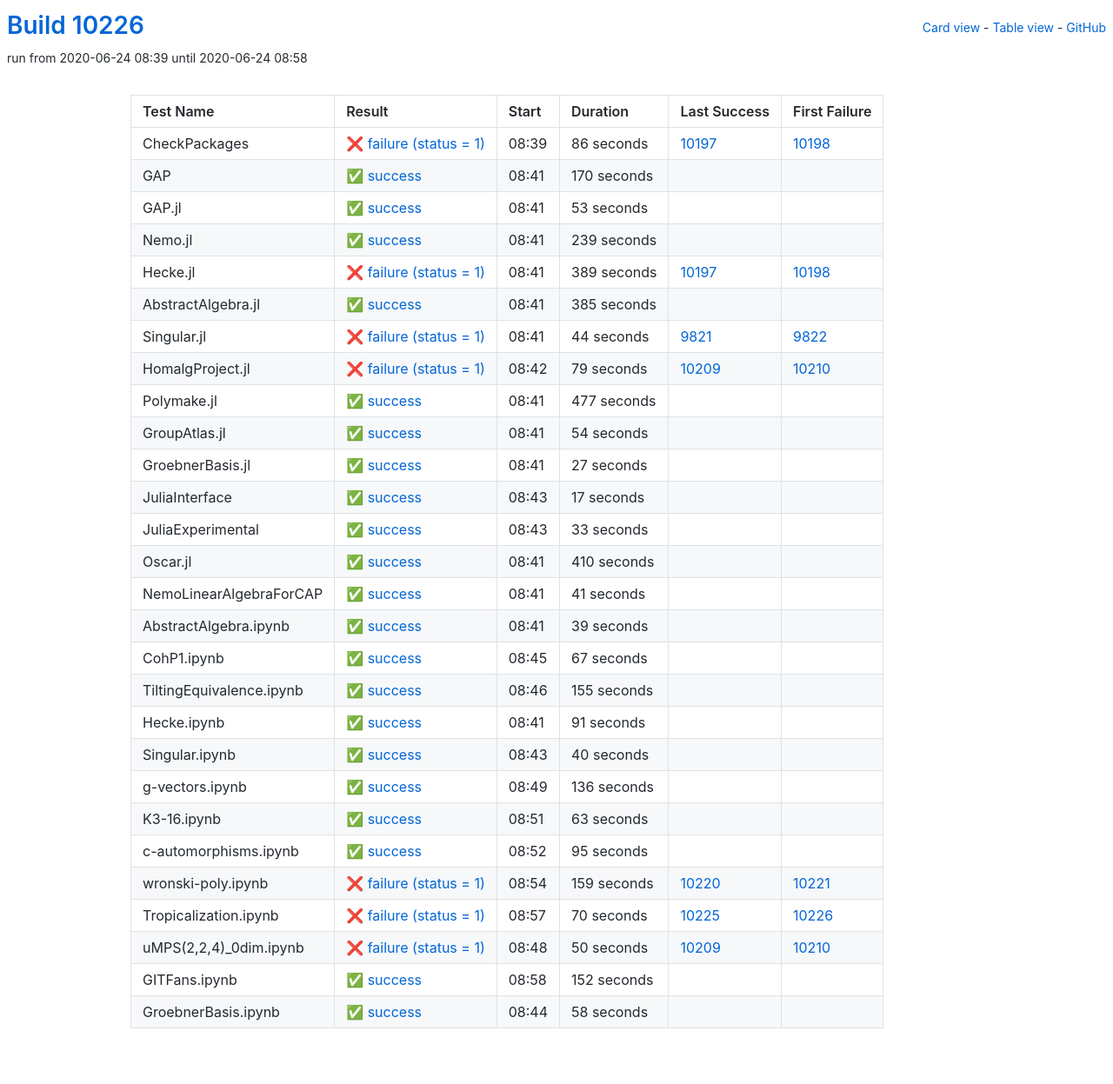
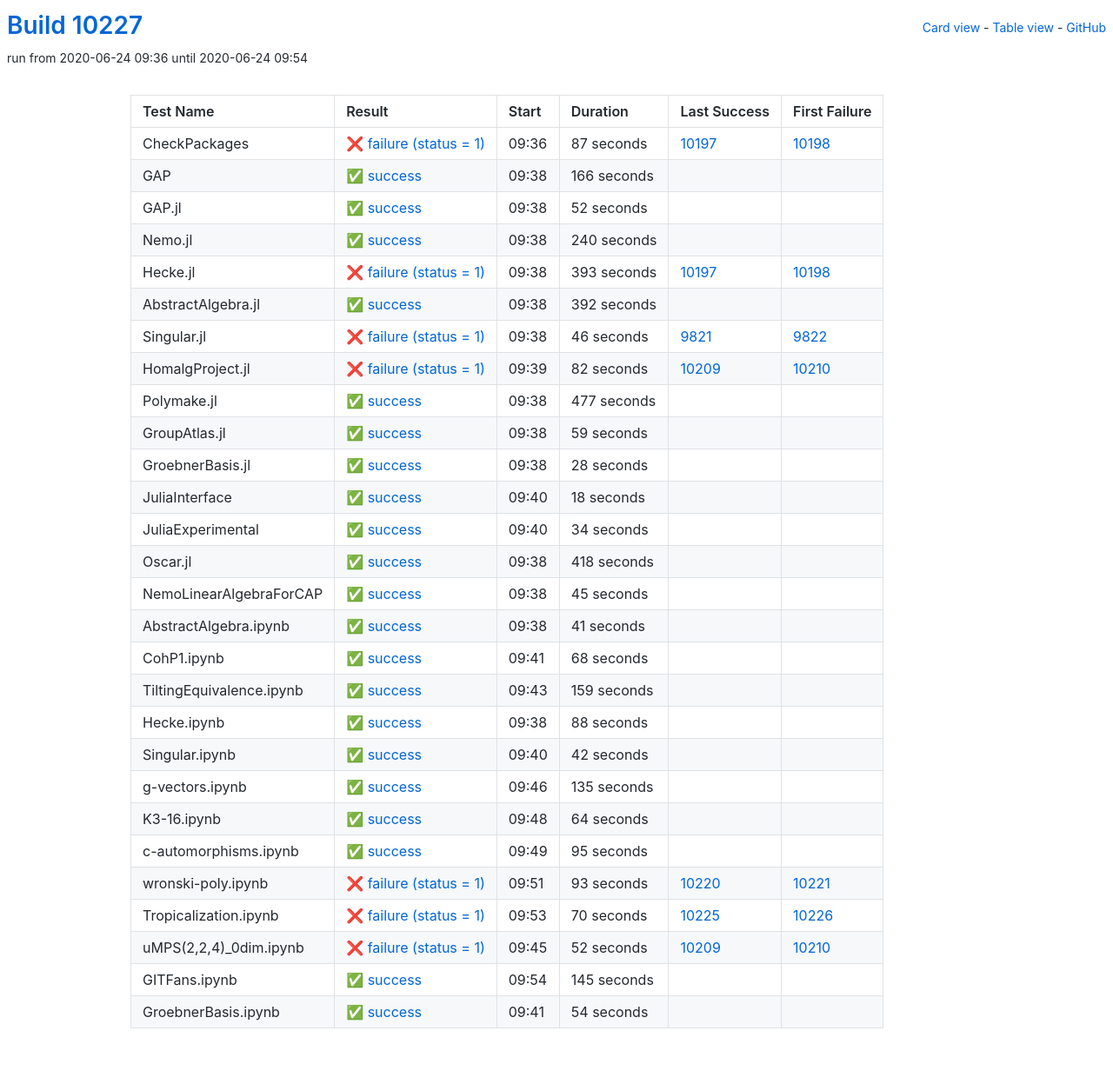
Before and after one commit to oscar-system/oscar-ci-status, a Jekyll site: the page built from table.html, in a window 1280 px wide. Shown: the whole page at 87% size. Built offline with Jekyll 4.4.1, drawn with Linux system fonts in a browser that asks for light colours.

Commit message:
Build #10227

```diff
--- a/_data/ci.yml
+++ b/_data/ci.yml
@@ -1,6 +1,6 @@
 ---
-build: 10226
-build_url: https://oscarci.mathematik.uni-kl.de/job/oscar/10226/
+build: 10227
+build_url: https://oscarci.mathematik.uni-kl.de/job/oscar/10227/
 job: oscar
 organization: oscar-system
 repo: oscar-ci-status
@@ -8,104 +8,104 @@
 tests:
 - name: CheckPackages
   id: checkpackages
-  log: https://oscarci.mathematik.uni-kl.de/job/oscar/10226/artifact/logs/build-10226/CheckPackages.log
-  start: 2020-06-24 08:39
+  log: https://oscarci.mathematik.uni-kl.de/job/oscar/10227/artifact/logs/build-10227/CheckPackages.log
+  start: 2020-06-24 09:36
   success: false
   exitcode: 1
   status: failure
-  duration: 86
+  duration: 87
   last_success: 10197
   last_success_url: https://oscarci.mathematik.uni-kl.de/job/oscar/10197/
   first_failure: 10198
   first_failure_url: https://oscarci.mathematik.uni-kl.de/job/oscar/10198/
 - name: GAP
   id: gap
-  log: https://oscarci.mathematik.uni-kl.de/job/oscar/10226/artifact/logs/build-10226/GAP.log
-  start: 2020-06-24 08:41
+  log: https://oscarci.mathematik.uni-kl.de/job/oscar/10227/artifact/logs/build-10227/GAP.log
+  start: 2020-06-24 09:38
   success: true
   exitcode: 0
   status: success
-  duration: 170
+  duration: 166
   last_success: false
   last_success_url:
   first_failure: false
   first_failure_url:
 - name: GAP.jl
   id: gap-jl
-  log: https://oscarci.mathematik.uni-kl.de/job/oscar/10226/artifact/logs/build-10226/GAP.jl.log
-  start: 2020-06-24 08:41
+  log: https://oscarci.mathematik.uni-kl.de/job/oscar/10227/artifact/logs/build-10227/GAP.jl.log
+  start: 2020-06-24 09:38
   success: true
   exitcode: 0
   status: success
-  duration: 53
+  duration: 52
   last_success: false
   last_success_url:
   first_failure: false
   first_failure_url:
 - name: Nemo.jl
   id: nemo-jl
-  log: https://oscarci.mathematik.uni-kl.de/job/oscar/10226/artifact/logs/build-10226/Nemo.jl.log
-  start: 2020-06-24 08:41
+  log: https://oscarci.mathematik.uni-kl.de/job/oscar/10227/artifact/logs/build-10227/Nemo.jl.log
+  start: 2020-06-24 09:38
   success: true
   exitcode: 0
   status: success
-  duration: 239
+  duration: 240
   last_success: false
   last_success_url:
   first_failure: false
   first_failure_url:
 - name: Hecke.jl
   id: hecke-jl
-  log: https://oscarci.mathematik.uni-kl.de/job/oscar/10226/artifact/logs/build-10226/Hecke.jl.log
-  start: 2020-06-24 08:41
+  log: https://oscarci.mathematik.uni-kl.de/job/oscar/10227/artifact/logs/build-10227/Hecke.jl.log
+  start: 2020-06-24 09:38
   success: false
   exitcode: 1
   status: failure
-  duration: 389
+  duration: 393
   last_success: 10197
   last_success_url: https://oscarci.mathematik.uni-kl.de/job/oscar/10197/
   first_failure: 10198
   first_failure_url: https://oscarci.mathematik.uni-kl.de/job/oscar/10198/
 - name: AbstractAlgebra.jl
   id: abstractalgebra-jl
-  log: https://oscarci.mathematik.uni-kl.de/job/oscar/10226/artifact/logs/build-10226/AbstractAlgebra.jl.log
-  start: 2020-06-24 08:41
+  log: https://oscarci.mathematik.uni-kl.de/job/oscar/10227/artifact/logs/build-10227/AbstractAlgebra.jl.log
+  start: 2020-06-24 09:38
   success: true
   exitcode: 0
   status: success
-  duration: 385
+  duration: 392
   last_success: false
   last_success_url:
   first_failure: false
   first_failure_url:
 - name: Singular.jl
   id: singular-jl
-  log: https://oscarci.mathematik.uni-kl.de/job/oscar/10226/artifact/logs/build-10226/Singular.jl.log
-  start: 2020-06-24 08:41
+  log: https://oscarci.mathematik.uni-kl.de/job/oscar/10227/artifact/logs/build-10227/Singular.jl.log
+  start: 2020-06-24 09:38
   success: false
   exitcode: 1
   status: failure
-  duration: 44
+  duration: 46
   last_success: 9821
   last_success_url: https://oscarci.mathematik.uni-kl.de/job/oscar/9821/
   first_failure: 9822
   first_failure_url: https://oscarci.mathematik.uni-kl.de/job/oscar/9822/
 - name: HomalgProject.jl
   id: homalgproject-jl
-  log: https://oscarci.mathematik.uni-kl.de/job/oscar/10226/artifact/logs/build-10226/HomalgProject.jl.log
-  start: 2020-06-24 08:42
+  log: https://oscarci.mathematik.uni-kl.de/job/oscar/10227/artifact/logs/build-10227/HomalgProject.jl.log
+  start: 2020-06-24 09:39
   success: false
   exitcode: 1
   status: failure
-  duration: 79
+  duration: 82
   last_success: 10209
   last_success_url: https://oscarci.mathematik.uni-kl.de/job/oscar/10209/
   first_failure: 10210
   first_failure_url: https://oscarci.mathematik.uni-kl.de/job/oscar/10210/
 - name: Polymake.jl
   id: polymake-jl
-  log: https://oscarci.mathematik.uni-kl.de/job/oscar/10226/artifact/logs/build-10226/Polymake.jl.log
-  start: 2020-06-24 08:41
+  log: https://oscarci.mathematik.uni-kl.de/job/oscar/10227/artifact/logs/build-10227/Polymake.jl.log
+  start: 2020-06-24 09:38
   success: true
   exitcode: 0
   status: success
@@ -116,68 +116,80 @@
   first_failure_url:
 - name: GroupAtlas.jl
   id: groupatlas-jl
-  log: https://oscarci.mathematik.uni-kl.de/job/oscar/10226/artifact/logs/build-10226/GroupAtlas.jl.log
-  start: 2020-06-24 08:41
+  log: https://oscarci.mathematik.uni-kl.de/job/oscar/10227/artifact/logs/build-10227/GroupAtlas.jl.log
+  start: 2020-06-24 09:38
   success: true
   exitcode: 0
   status: success
-  duration: 54
+  duration: 59
   last_success: false
   last_success_url:
   first_failure: false
   first_failure_url:
 - name: GroebnerBasis.jl
   id: groebnerbasis-jl
-  log: https://oscarci.mathematik.uni-kl.de/job/oscar/10226/artifact/logs/build-10226/GroebnerBasis.jl.log
-  start: 2020-06-24 08:41
+  log: https://oscarci.mathematik.uni-kl.de/job/oscar/10227/artifact/logs/build-10227/GroebnerBasis.jl.log
+  start: 2020-06-24 09:38
   success: true
   exitcode: 0
   status: success
-  duration: 27
+  duration: 28
   last_success: false
   last_success_url:
   first_failure: false
   first_failure_url:
 - name: JuliaInterface
   id: juliainterface
-  log: https://oscarci.mathematik.uni-kl.de/job/oscar/10226/artifact/logs/build-10226/JuliaInterface.log
-  start: 2020-06-24 08:43
+  log: https://oscarci.mathematik.uni-kl.de/job/oscar/10227/artifact/logs/build-10227/JuliaInterface.log
+  start: 2020-06-24 09:40
   success: true
   exitcode: 0
   status: success
-  duration: 17
+  duration: 18
   last_success: false
   last_success_url:
   first_failure: false
   first_failure_url:
 - name: JuliaExperimental
   id: juliaexperimental
-  log: https://oscarci.mathematik.uni-kl.de/job/oscar/10226/artifact/logs/build-10226/JuliaExperimental.log
-  start: 2020-06-24 08:43
+  log: https://oscarci.mathematik.uni-kl.de/job/oscar/10227/artifact/logs/build-10227/JuliaExperimental.log
+  start: 2020-06-24 09:40
   success: true
   exitcode: 0
   status: success
-  duration: 33
+  duration: 34
   last_success: false
   last_success_url:
   first_failure: false
   first_failure_url:
 - name: Oscar.jl
   id: oscar-jl
-  log: https://oscarci.mathematik.uni-kl.de/job/oscar/10226/artifact/logs/build-10226/Oscar.jl.log
-  start: 2020-06-24 08:41
+  log: https://oscarci.mathematik.uni-kl.de/job/oscar/10227/artifact/logs/build-10227/Oscar.jl.log
+  start: 2020-06-24 09:38
   success: true
   exitcode: 0
   status: success
-  duration: 410
+  duration: 418
   last_success: false
   last_success_url:
   first_failure: false
   first_failure_url:
 - name: NemoLinearAlgebraForCAP
   id: nemolinearalgebraforcap
-  log: https://oscarci.mathematik.uni-kl.de/job/oscar/10226/artifact/logs/build-10226/NemoLinearAlgebraForCAP.log
-  start: 2020-06-24 08:41
+  log: https://oscarci.mathematik.uni-kl.de/job/oscar/10227/artifact/logs/build-10227/NemoLinearAlgebraForCAP.log
+  start: 2020-06-24 09:38
+  success: true
+  exitcode: 0
+  status: success
+  duration: 45
+  last_success: false
+  last_success_url:
+  first_failure: false
+  first_failure_url:
+- name: AbstractAlgebra.ipynb
+  id: abstractalgebra-ipynb
+  log: https://oscarci.mathematik.uni-kl.de/job/oscar/10227/artifact/logs/build-10227/AbstractAlgebra.ipynb.log
+  start: 2020-06-24 09:38
   success: true
   exitcode: 0
   status: success
@@ -186,94 +198,82 @@
   last_success_url:
   first_failure: false
   first_failure_url:
-- name: AbstractAlgebra.ipynb
-  id: abstractalgebra-ipynb
-  log: https://oscarci.mathematik.uni-kl.de/job/oscar/10226/artifact/logs/build-10226/AbstractAlgebra.ipynb.log
-  start: 2020-06-24 08:41
+- name: CohP1.ipynb
+  id: cohp1-ipynb
+  log: https://oscarci.mathematik.uni-kl.de/job/oscar/10227/artifact/logs/build-10227/CohP1.ipynb.log
+  start: 2020-06-24 09:41
   success: true
   exitcode: 0
   status: success
-  duration: 39
-  last_success: false
-  last_success_url:
-  first_failure: false
-  first_failure_url:
-- name: CohP1.ipynb
-  id: cohp1-ipynb
-  log: https://oscarci.mathematik.uni-kl.de/job/oscar/10226/artifact/logs/build-10226/CohP1.ipynb.log
-  start: 2020-06-24 08:45
-  success: true
-  exitcode: 0
-  status: success
-  duration: 67
+  duration: 68
   last_success: false
   last_success_url:
   first_failure: false
   first_failure_url:
 - name: TiltingEquivalence.ipynb
   id: tiltingequivalence-ipynb
-  log: https://oscarci.mathematik.uni-kl.de/job/oscar/10226/artifact/logs/build-10226/TiltingEquivalence.ipynb.log
-  start: 2020-06-24 08:46
+  log: https://oscarci.mathematik.uni-kl.de/job/oscar/10227/artifact/logs/build-10227/TiltingEquivalence.ipynb.log
+  start: 2020-06-24 09:43
   success: true
   exitcode: 0
   status: success
-  duration: 155
+  duration: 159
   last_success: false
   last_success_url:
   first_failure: false
   first_failure_url:
 - name: Hecke.ipynb
   id: hecke-ipynb
-  log: https://oscarci.mathematik.uni-kl.de/job/oscar/10226/artifact/logs/build-10226/Hecke.ipynb.log
-  start: 2020-06-24 08:41
+  log: https://oscarci.mathematik.uni-kl.de/job/oscar/10227/artifact/logs/build-10227/Hecke.ipynb.log
+  start: 2020-06-24 09:38
   success: true
   exitcode: 0
   status: success
-  duration: 91
+  duration: 88
   last_success: false
   last_success_url:
   first_failure: false
   first_failure_url:
 - name: Singular.ipynb
   id: singular-ipynb
-  log: https://oscarci.mathematik.uni-kl.de/job/oscar/10226/artifact/logs/build-10226/Singular.ipynb.log
-  start: 2020-06-24 08:43
+  log: https://oscarci.mathematik.uni-kl.de/job/oscar/10227/artifact/logs/build-10227/Singular.ipynb.log
+  start: 2020-06-24 09:40
   success: true
   exitcode: 0
   status: success
-  duration: 40
+  duration: 42
   last_success: false
   last_success_url:
   first_failure: false
   first_failure_url:
 - name: g-vectors.ipynb
   id: g-vectors-ipynb
-  log: https://oscarci.mathematik.uni-kl.de/job/oscar/10226/artifact/logs/build-10226/g-vectors.ipynb.log
-  start: 2020-06-24 08:49
+  log: https://oscarci.mathematik.uni-kl.de/job/oscar/10227/artifact/logs/build-10227/g-vectors.ipynb.log
+  start: 2020-06-24 09:46
   success: true
   exitcode: 0
   status: success
-  duration: 136
+  duration: 135
   last_success: false
   last_success_url:
   first_failure: false
   first_failure_url:
 - name: K3-16.ipynb
   id: k3-16-ipynb
-  log: https://oscarci.mathematik.uni-kl.de/job/oscar/10226/artifact/logs/build-10226/K3-16.ipynb.log
-  start: 2020-06-24 08:51
+  log: https://oscarci.mathematik.uni-kl.de/job/oscar/10227/artifact/logs/build-10227/K3-16.ipynb.log
+  start: 2020-06-24 09:48
   success: true
   exitcode: 0
   status: success
-  duration: 63
+  duration: 64
   last_success: false
   last_success_url:
   first_failure: false
   first_failure_url:
 - name: c-automorphisms.ipynb
   id: c-automorphisms-ipynb
-  log: https://oscarci.mathematik.uni-kl.de/job/oscar/10226/artifact/logs/build-10226/c-automorphisms.ipynb.log
-  start: 2020-06-24 08:52
+  log: https://oscarci.mathematik.uni-kl.de/job/oscar/10227/artifact/logs/build-10227/c-automorphisms.ipynb.log
+  start: 2020-06-24 09:49
   success: true
   exitcode: 0
   status: success
@@ -284,20 +284,20 @@
   first_failure_url:
 - name: wronski-poly.ipynb
   id: wronski-poly-ipynb
-  log: https://oscarci.mathematik.uni-kl.de/job/oscar/10226/artifact/logs/build-10226/wronski-poly.ipynb.log
-  start: 2020-06-24 08:54
+  log: https://oscarci.mathematik.uni-kl.de/job/oscar/10227/artifact/logs/build-10227/wronski-poly.ipynb.log
+  start: 2020-06-24 09:51
   success: false
   exitcode: 1
   status: failure
-  duration: 159
+  duration: 93
   last_success: 10220
   last_success_url: https://oscarci.mathematik.uni-kl.de/job/oscar/10220/
   first_failure: 10221
   first_failure_url: https://oscarci.mathematik.uni-kl.de/job/oscar/10221/
 - name: Tropicalization.ipynb
   id: tropicalization-ipynb
-  log: https://oscarci.mathematik.uni-kl.de/job/oscar/10226/artifact/logs/build-10226/Tropicalization.ipynb.log
-  start: 2020-06-24 08:57
+  log: https://oscarci.mathematik.uni-kl.de/job/oscar/10227/artifact/logs/build-10227/Tropicalization.ipynb.log
+  start: 2020-06-24 09:53
   success: false
   exitcode: 1
   status: failure
@@ -308,36 +308,36 @@
   first_failure_url: https://oscarci.mathematik.uni-kl.de/job/oscar/10226/
 - name: uMPS(2,2,4)_0dim.ipynb
   id: umps-2-2-4-0dim-ipynb
-  log: https://oscarci.mathematik.uni-kl.de/job/oscar/10226/artifact/logs/build-10226/uMPS-2-2-4-_0dim.ipynb.log
-  start: 2020-06-24 08:48
+  log: https://oscarci.mathematik.uni-kl.de/job/oscar/10227/artifact/logs/build-10227/uMPS-2-2-4-_0dim.ipynb.log
+  start: 2020-06-24 09:45
   success: false
   exitcode: 1
   status: failure
-  duration: 50
+  duration: 52
   last_success: 10209
   last_success_url: https://oscarci.mathematik.uni-kl.de/job/oscar/10209/
   first_failure: 10210
   first_failure_url: https://oscarci.mathematik.uni-kl.de/job/oscar/10210/
 - name: GITFans.ipynb
   id: gitfans-ipynb
-  log: https://oscarci.mathematik.uni-kl.de/job/oscar/10226/artifact/logs/build-10226/GITFans.ipynb.log
-  start: 2020-06-24 08:58
+  log: https://oscarci.mathematik.uni-kl.de/job/oscar/10227/artifact/logs/build-10227/GITFans.ipynb.log
+  start: 2020-06-24 09:54
   success: true
   exitcode: 0
   status: success
-  duration: 152
+  duration: 145
   last_success: false
   last_success_url:
   first_failure: false
   first_failure_url:
 - name: GroebnerBasis.ipynb
   id: groebnerbasis-ipynb
-  log: https://oscarci.mathematik.uni-kl.de/job/oscar/10226/artifact/logs/build-10226/GroebnerBasis.ipynb.log
-  start: 2020-06-24 08:44
+  log: https://oscarci.mathematik.uni-kl.de/job/oscar/10227/artifact/logs/build-10227/GroebnerBasis.ipynb.log
+  start: 2020-06-24 09:41
   success: true
   exitcode: 0
   status: success
-  duration: 58
+  duration: 54
   last_success: false
   last_success_url:
   first_failure: false
```
Also changed, not shown: README.md.
